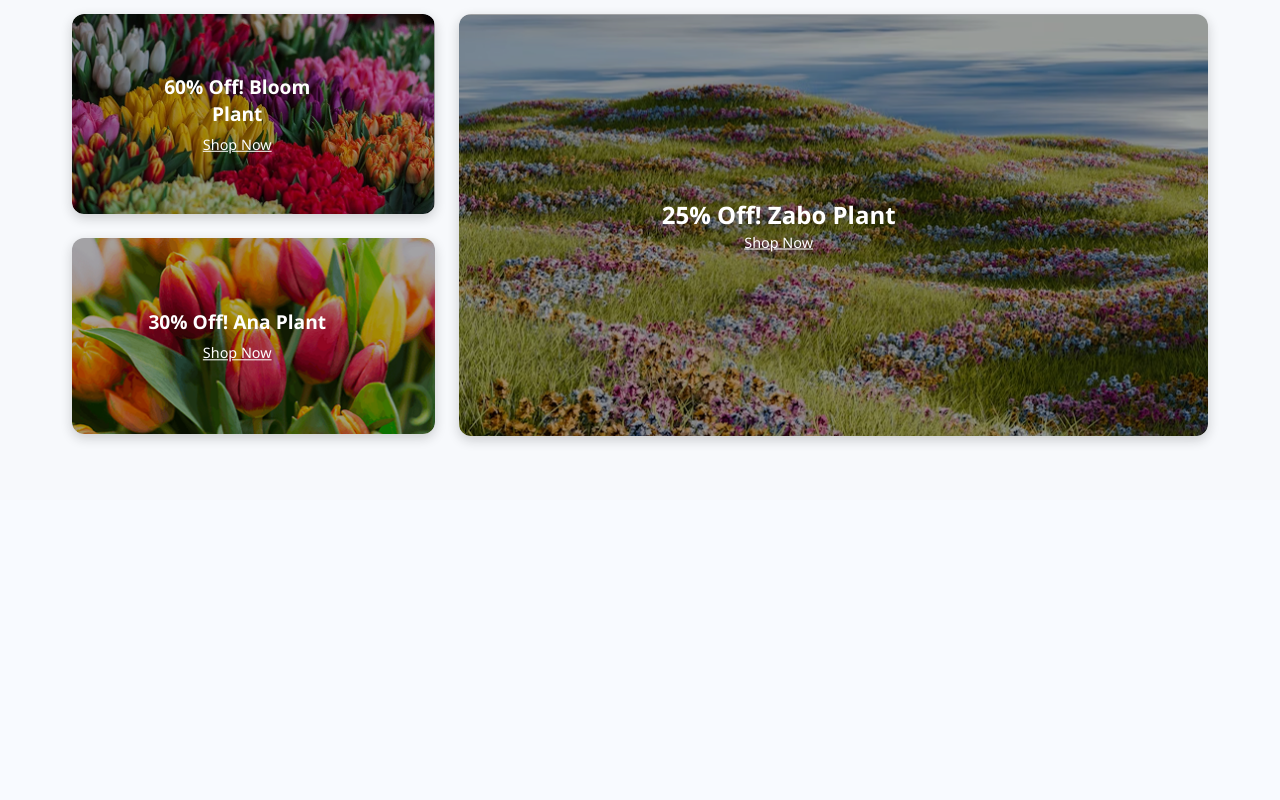
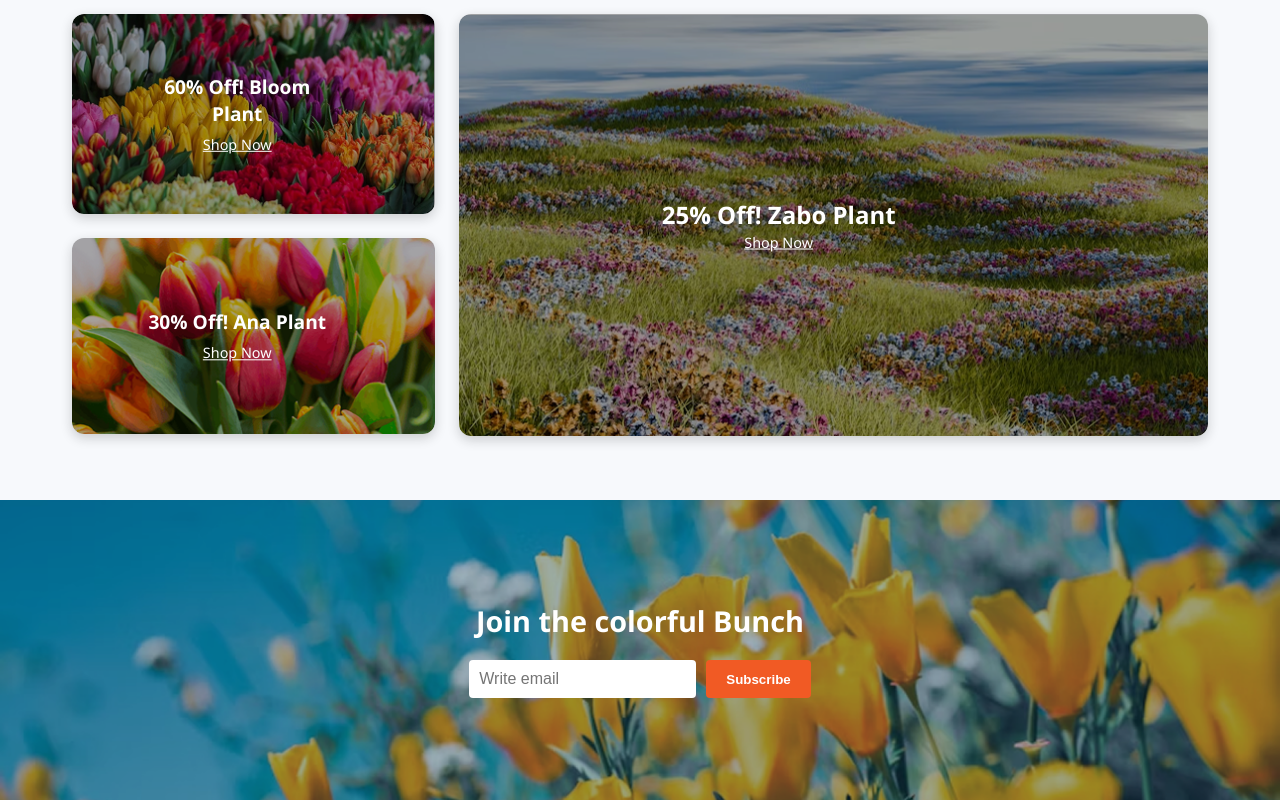
Before and after one commit to shraboni016/Flower-shop, a plain HTML site: page index.html in a window 1280 px wide. Shown: the part 2605-3405 px from the top of the page. Before the commit the page ends 3105 px from the top, so only its background shows below. Drawn offline with Linux system fonts and the light colour scheme.

Commit message:
added a new section class join section

```diff
--- a/index.html
+++ b/index.html
@@ -181,6 +181,15 @@
     </div>
   </div>
 </section>
+<section class="join-section">
+  <div class="join-content">
+    <h2>Join the colorful Bunch</h2>
+    <form class="join-form">
+      <input type="email" placeholder="Write email" required />
+      <button type="submit">Subscribe</button>
+    </form>
+  </div>
+</section>
 
 </body>
 </html>
--- a/style.css
+++ b/style.css
@@ -404,3 +404,49 @@ body {
     font-size: 0.95rem;
   }
 }
+.join-section {
+  background-image: url('assets/news-letter-bg.png'); /* Use your actual image path */
+  background-size: cover;
+  background-position: center;
+  height: 300px;
+  display: flex;
+  align-items: center;
+  justify-content: center;
+  color: white;
+}
+
+.join-content {
+  text-align: center;
+  padding: 20px;
+}
+
+.join-content h2 {
+  font-size: 1.8rem;
+  margin-bottom: 20px;
+}
+
+.join-form {
+  display: flex;
+  gap: 10px;
+  justify-content: center;
+  flex-wrap: wrap;
+}
+
+.join-form input {
+  padding: 10px;
+  flex: 1;
+  min-width: 200px;
+  border: none;
+  border-radius: 4px;
+  font-size: 1rem;
+}
+
+.join-form button {
+  padding: 10px 20px;
+  background-color: #f15a24;
+  color: white;
+  border: none;
+  border-radius: 4px;
+  font-weight: bold;
+  cursor: pointer;
+}
```
